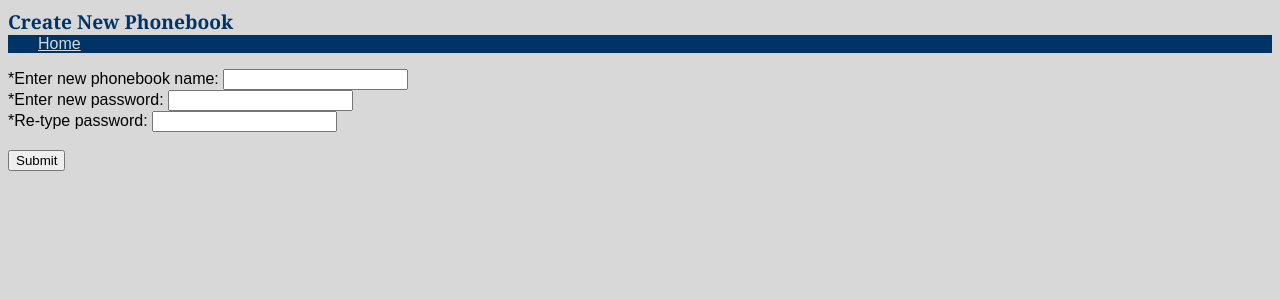
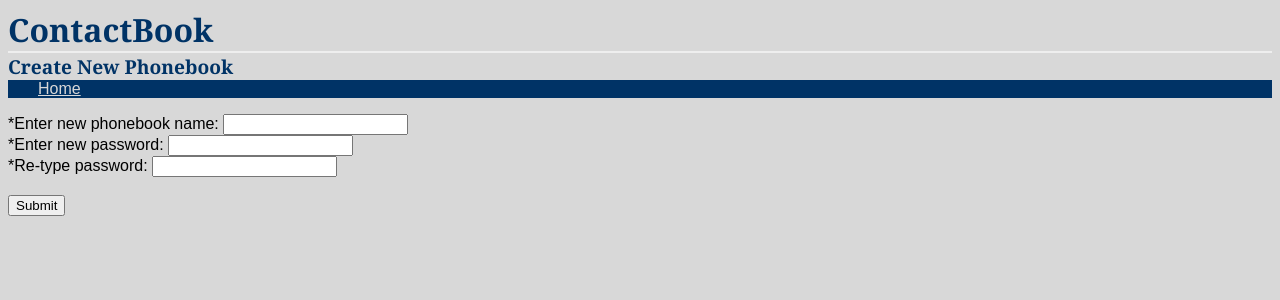
Before and after one commit to ntung/ContactBook, a Flask app: page /create in a window 1280 px wide. Shown: the top 300 px of the page. Run offline with Flask 2, Linux system fonts and the light colour scheme.

Commit message:
Added main heading

```diff
--- a/templates/create.html
+++ b/templates/create.html
@@ -5,6 +5,7 @@
         <link rel=stylesheet type=text/css href="{{ url_for('static', filename='style.css') }}">
         <title>Manage My Phonebook</title>
     </head>
+        <h1>ContactBook</h1>
         <h2>Create New Phonebook</h2>
        {% block body %}
         <nav>
```
